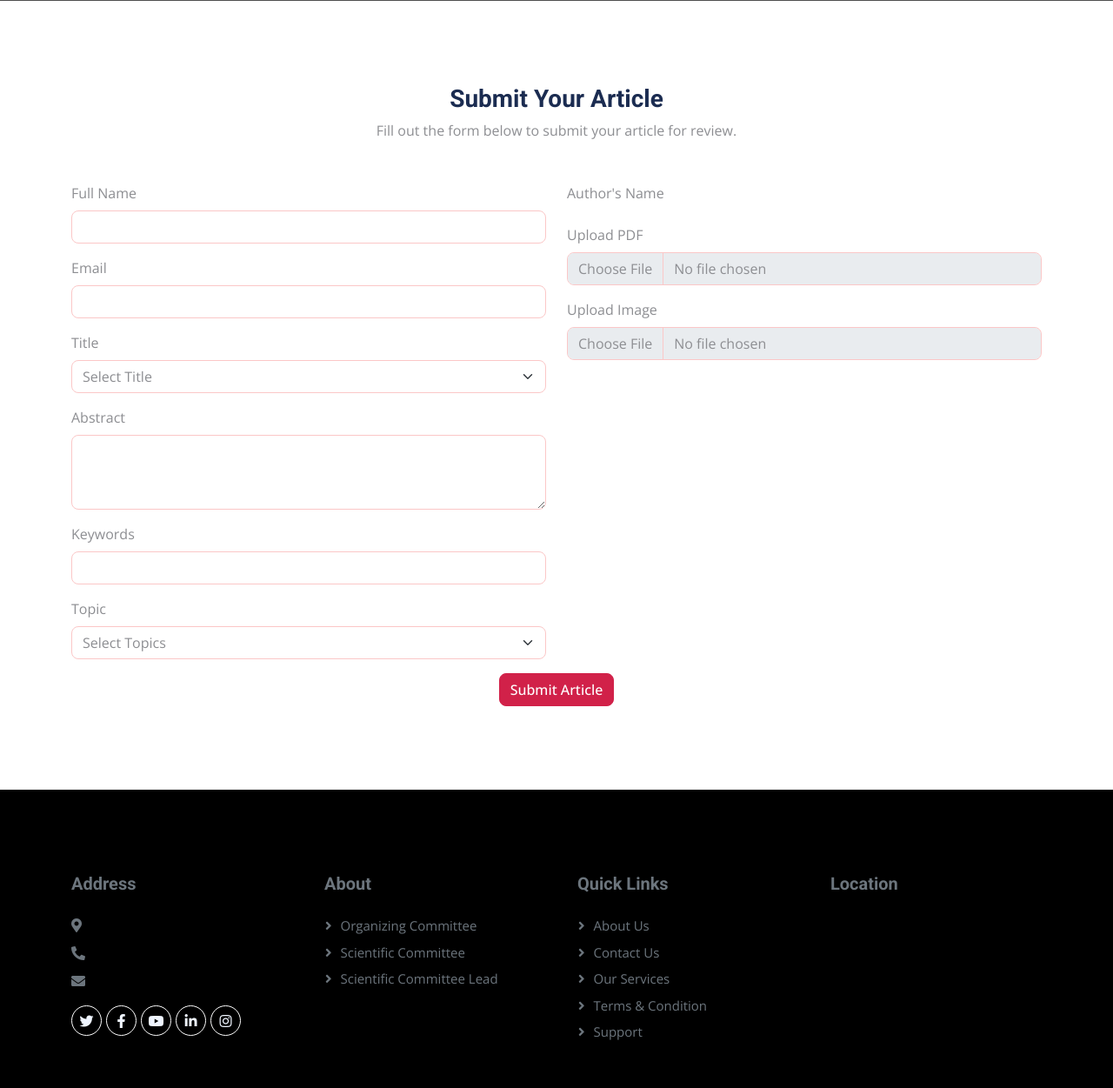
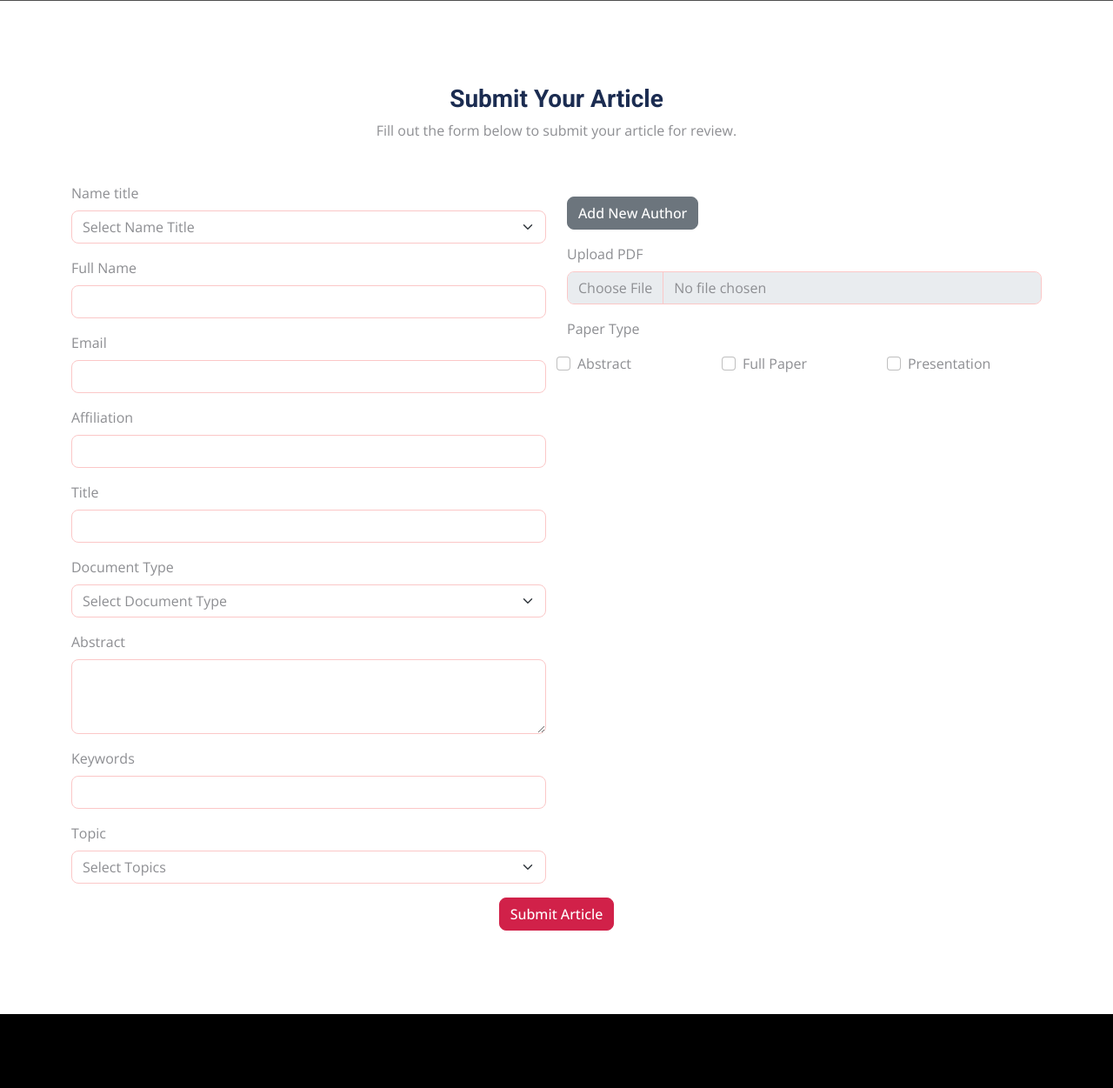
Before and after one commit to godstark82/serficon, a Flask app: template main-website/templates/pages/registration.html in a window 1280 px wide. Shown: the part 412-1663 px from the top of the page at 87% size. Run offline with Flask 3, Linux system fonts and the light colour scheme; the template is opened without the code that fills it, so the values that code supplies are empty; parts of the project's set-up code (start-up, migrations or seed data) failed here and were passed over; some libraries are stand-ins or nearby versions; grey boxes are pictures that could not be loaded.

Commit message:
Registration added

```diff
--- a/main-website/templates/pages/registration.html
+++ b/main-website/templates/pages/registration.html
@@ -24,6 +24,16 @@
             <div class="row g-4">
                 <div class="col-lg-6">
                     <div class="mb-3">
+                        <label for="name-title" class="form-label">Name title</label>
+                        <select class="form-select" id="name-title" name="name-title" required>
+                            <option value="">Select Name Title</option>
+                            <option value="Mr">Mr</option>
+                            <option value="Mrs">Mrs</option>
+                            <option value="Dr">Dr</option>
+                            <option value="Prof">Prof</option>
+                        </select>
+                    </div>
+                    <div class="mb-3">
                         <label for="name" class="form-label">Full Name</label>
                         <input type="text" class="form-control" id="name" name="name" required>
                     </div>
@@ -32,16 +42,14 @@
                         <input type="email" class="form-control" id="email" name="email" required>
                     </div>
                     <div class="mb-3">
+                        <label for="affiliation" class="form-label">Affiliation</label>
+                        <input type="text" class="form-control" id="affiliation" name="affliation" required>
+                    </div>
+                    <div class="mb-3">
                         <label for="title" class="form-label">Title</label>
-                            <select class="form-select" id="title" name="title" required>
-                                <option value="">Select Title</option>
-                                <option value="Mr">Mr</option>
-                                <option value="Mrs">Mrs</option>
-                                <option value="Dr">Dr</option>
-                                <option value="Prof">Prof</option>
-                            </select>
+                        <input type="text" class="form-control" id="title" name=title" required>
                     </div>
-                        <!-- <div class="mb-3">
+                    <div class="mb-3">
                         <label for="documentType" class="form-label">Document Type</label>
                         <select class="form-select" id="documentType" name="documentType" required>
                             <option value="">Select Document Type</option>
@@ -50,7 +58,7 @@
                             <option value="caseStudy">Case Study</option>
                             <option value="technicalNote">Technical Note</option>
                         </select>
-                        </div> -->
+                    </div>
 
                     <div class="mb-3">
                         <label for="abstract" class="form-label">Abstract</label>
@@ -65,7 +73,7 @@
                         <select class="form-select" id="topicType" name="topicType" required>
                             <option value="">Select Topics</option>
                             <option value="researchPaper">Research Paper</option>
-                                <option value="reviewArticle">Review Article</option>
+                            <option value="reviewArticle">Review Apload PDFrticle</option>
                             <option value="caseStudy">Case Study</option>
                             <option value="technicalNote">Technical Note</option>
                         </select>
@@ -73,15 +81,30 @@
                 </div>
                 <div class="col-lg-6">
                     <div class="mb-3">
-                            <label for="authorName" class="form-label">Author's Name</label>
+                        <button type="button" class="btn btn-secondary mt-3" id="addNewAuthor">Add New Author</button>
                     </div>
+                    <!-- New Author Fields Container -->
+                    <div id="newAuthorsContainer"></div>
                     <div class="mb-3">
                         <label for="pdfUpload" class="form-label">Upload PDF</label>
                         <input type="file" class="form-control" id="pdfUpload" name="pdfUpload" required accept=".pdf">
                     </div>
-                        <div class="mb-3">
-                            <label for="imageUpload" class="form-label">Upload Image</label>
-                            <input type="file" class="form-control" id="imageUpload" name="imageUpload" required accept=".jpg, .jpeg, .png .svg">
+                    <div class="mb-3 row">
+                        <div class="col-12">
+                            <p>Paper Type</p>
+                        </div>
+                        <div class="col-4 form-check">
+                            <input class="form-check-input" type="checkbox" name="correspondingAuthor">
+                            <label class="form-check-label">Abstract</label>
+                        </div>
+                        <div class="col-4 form-check">
+                            <input class="form-check-input" type="checkbox" name="full-paper">
+                            <label class="form-check-label">Full Paper</label>
+                        </div>
+                        <div class="col-4 form-check">
+                            <input class="form-check-input" type="checkbox" name="presentation">
+                            <label class="form-check-label">Presentation</label>
+                        </div>
                     </div>
                 </div>
             </div>
@@ -93,4 +116,41 @@
 </div>
 <!-- Article Submission Form End -->
 
+<script>
+    document.getElementById('addNewAuthor').addEventListener('click', function() {
+        const container = document.getElementById('newAuthorsContainer');
+        const newAuthorDiv = document.createElement('div');
+        newAuthorDiv.classList.add('mb-3', 'row');
+        newAuthorDiv.innerHTML = `
+            <div class="col-4">
+                <label for="authors-name" class="form-label">Authors Name</label>
+                <input type="text" class="form-control" name="Authors-name">
+            </div>
+            <div class="col-4">
+                <label for="affiliation" class="form-label">Affiliation</label>
+                <input type="text" class="form-control" name="affiliation">
+            </div>
+            <div class="col-4">
+                <label for="email" class="form-label">Email</label>
+                <input type="email" class="form-control" name="email">
+            </div>
+            <div class="mb-3">
+                <div class="form-check">
+                    <input class="form-check-input" type="checkbox" name="correspondingAuthor">
+                    <label class="form-check-label">Corresponding Author</label>
+                </div>
+            </div>
+            <button type="button" class="btn btn-danger btn-sm deleteAuthor">🗑️</button>
+        `;
+        container.appendChild(newAuthorDiv);
+    });
+
+    // Event delegation to handle delete button clicks
+    document.getElementById('newAuthorsContainer').addEventListener('click', function(e) {
+        if (e.target.classList.contains('deleteAuthor')) {
+            e.target.parentElement.remove(); // Remove the author entry
+        }
+    });
+</script>
+
 {% endblock %}
```
Also changed, not shown: main-website/services/registration_service.py (added, +32 -0 lines), 1 other file. Lines whose indentation alone changed are shown as unchanged.
